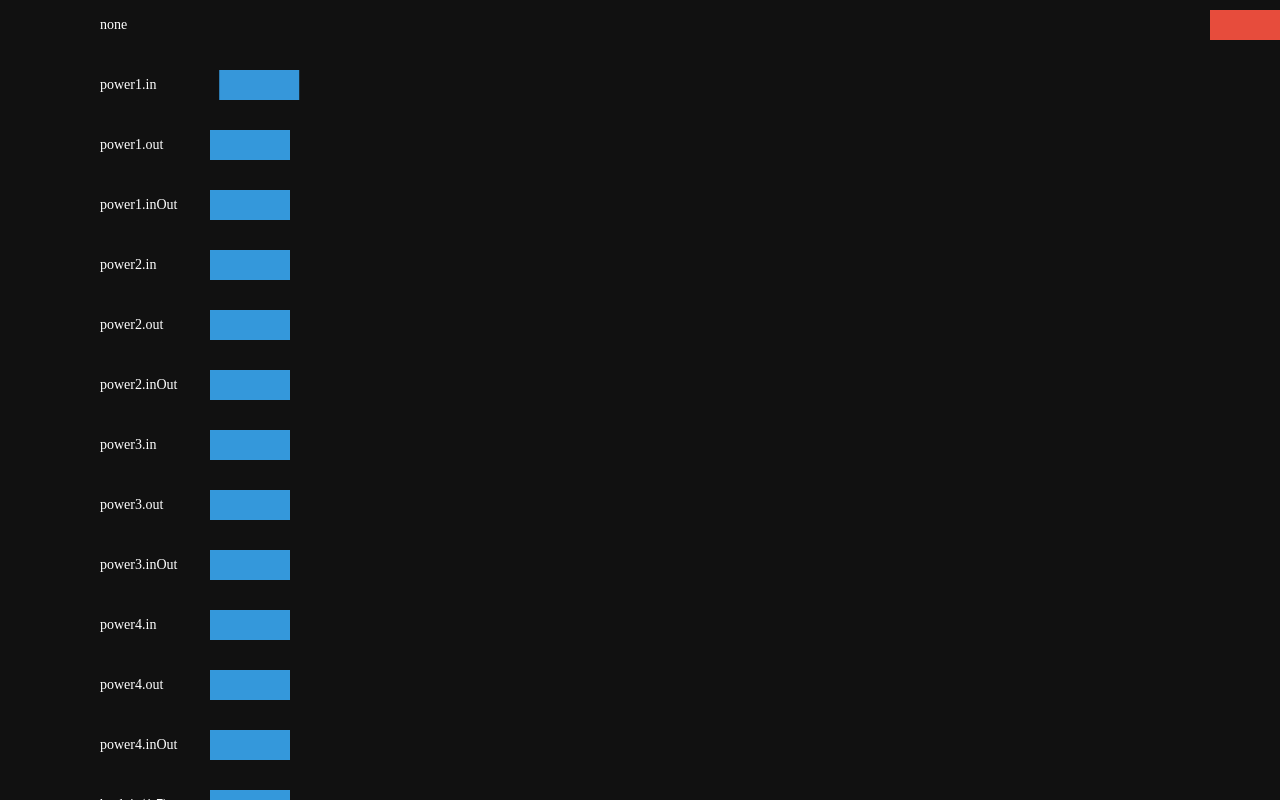
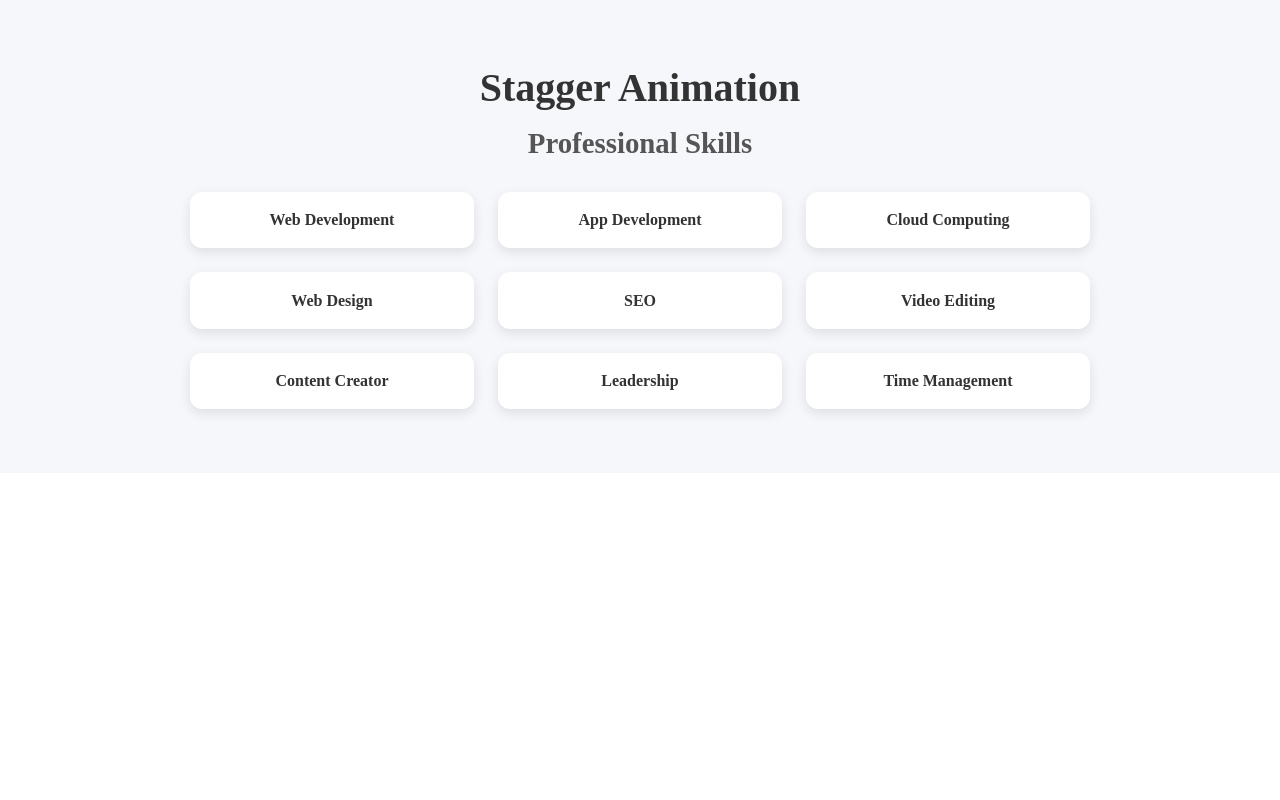
Before and after one commit to Rajsingh704596/gsap-animation, a React (Vite) app in the folder 9.GSAP+ReactJs/: page / in a window 1280 px wide. Built offline with nearby package versions, Linux system fonts and the light colour scheme.

Commit message:
#9.D Stagger Animation : simple configurtion(Normal way) & advanced config(stagger all properties) both way used in same name of mutiple class element and perform animation one by one in React

```diff
--- a/9.GSAP+ReactJs/src/App.jsx
+++ b/9.GSAP+ReactJs/src/App.jsx
@@ -6,6 +6,7 @@ import Tween1 from "./Components/AnimationTypes/Tween1";
 import MorphingImage from "./Components/components/MorphingImage";
 import Timeline2 from "./Components/AnimationTypes/Timeline2";
 import EaseAnimation from "./Components/AnimationTypes/Easing3";
+import Stagger4 from "./Components/AnimationTypes/Stagger4";
 
 const App = () => {
   return (
@@ -20,7 +21,9 @@ const App = () => {
 
       {/* <Timeline2 /> */}
 
-      <EaseAnimation />
+      {/* <EaseAnimation /> */}
+
+      <Stagger4 />
     </main>
   );
 };
--- /dev/null
+++ b/9.GSAP+ReactJs/src/Components/AnimationTypes/Stagger4.jsx
@@ -0,0 +1,111 @@
+//! Stagger Animation -  only apply same element or same class
+
+import { useGSAP } from "@gsap/react";
+import gsap from "gsap";
+// import { useRef } from "react";
+
+const Stagger4 = () => {
+  //   const containerRef = useRef(); //  create a ref
+  useGSAP(
+    () => {
+      gsap.from(".btn", {
+        opacity: 0,
+        y: 20,
+        duration: 0.8,
+        ease: "power3.inOut", // Smooth motion of each element   // <-- this controls actual motion
+
+        //@ 1st way (Normal)
+        //   stagger: 0.5, // Note- stagger apply only same element / class
+        //   filter: "blur(5px)",
+
+        //@ 2nd way (stagger properties - used for start stagger from which element )
+        stagger: {
+          //grid: [3, 3], // grid property set up
+          grid: "auto", // Tell GSAP the layout is a grid (it calculates rows/cols)
+
+          from: "start", //Start staggering from this point e.g- "start", "center", "end", "edges", "random", 3 (index)
+
+          //^ Note- amount and each only one property use not both
+          //amount: 1.5, // Total time to spread across all animations in stagger
+
+          each: 0.2, // Delay between each element's animation (e.g., 0.2s between each)
+
+          //axis: "x", // show in axis basis , here we pass "y" axis , by default it's null
+
+          ease: "power2.inOut", // (Optional) For custom stagger timing spread , Smarter distribution of delays between each start  // <-- this controls *when* each one starts
+        },
+      });
+    }
+    // { scope: containerRef }     //  attach scope only inside this work
+  );
+
+  return (
+    <section
+      //   ref={containerRef} //  ref attached here
+      style={{
+        display: "flex",
+        flexDirection: "column",
+        alignItems: "center",
+        padding: "4rem 2rem",
+        backgroundColor: "#f5f7fa",
+      }}
+    >
+      <h1 style={{ fontSize: "2.5rem", marginBottom: "1rem", color: "#333" }}>
+        Stagger Animation
+      </h1>
+      <h2 style={{ fontSize: "1.8rem", marginBottom: "2rem", color: "#555" }}>
+        Professional Skills
+      </h2>
+
+      <div
+        style={{
+          display: "grid",
+          gridTemplateColumns: "repeat(3, 1fr)",
+          gap: "1.5rem",
+          maxWidth: "900px",
+          width: "100%",
+        }}
+      >
+        {[
+          "Web Development",
+          "App Development",
+          "Cloud Computing",
+          "Web Design",
+          "SEO",
+          "Video Editing",
+          "Content Creator",
+          "Leadership",
+          "Time Management",
+        ].map((skill, index) => (
+          <div
+            key={index}
+            className="btn"
+            style={{
+              padding: "1.2rem",
+              backgroundColor: "#ffffff",
+              borderRadius: "12px",
+              boxShadow: "0 4px 12px rgba(0, 0, 0, 0.1)",
+              textAlign: "center",
+              fontWeight: "600",
+              color: "#333",
+              fontSize: "1rem",
+            }}
+          >
+            {skill}
+          </div>
+        ))}
+      </div>
+    </section>
+  );
+};
+
+export default Stagger4;
+
+//$ Best Practices with All stagger properties:
+// Avoid giving both each and amount
+//  Use each when we want fixed spacing between elements (e.g., 0.1s).
+//  Use amount if we want total duration fixed regardless of number of items.
+//  For grid layouts, use grid: "auto" — GSAP will auto-detect rows/columns.
+//  Use from: "center" or from: "edges" for visually appealing spreads.
+//  Always pair with ease like "power2" or "expo" for natural flow.
+//  Avoid very large each delays unless needed — can feel too slow.
```
